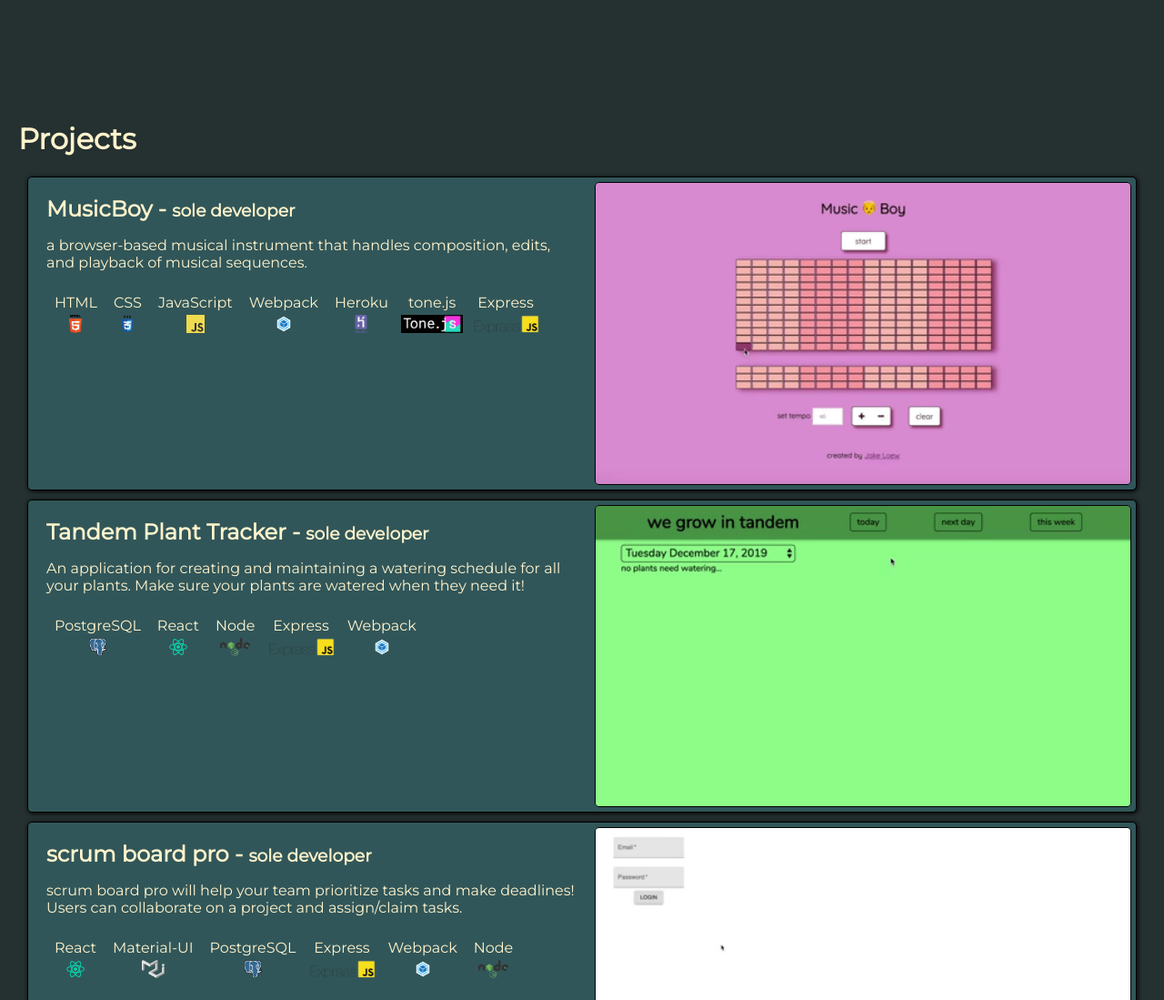
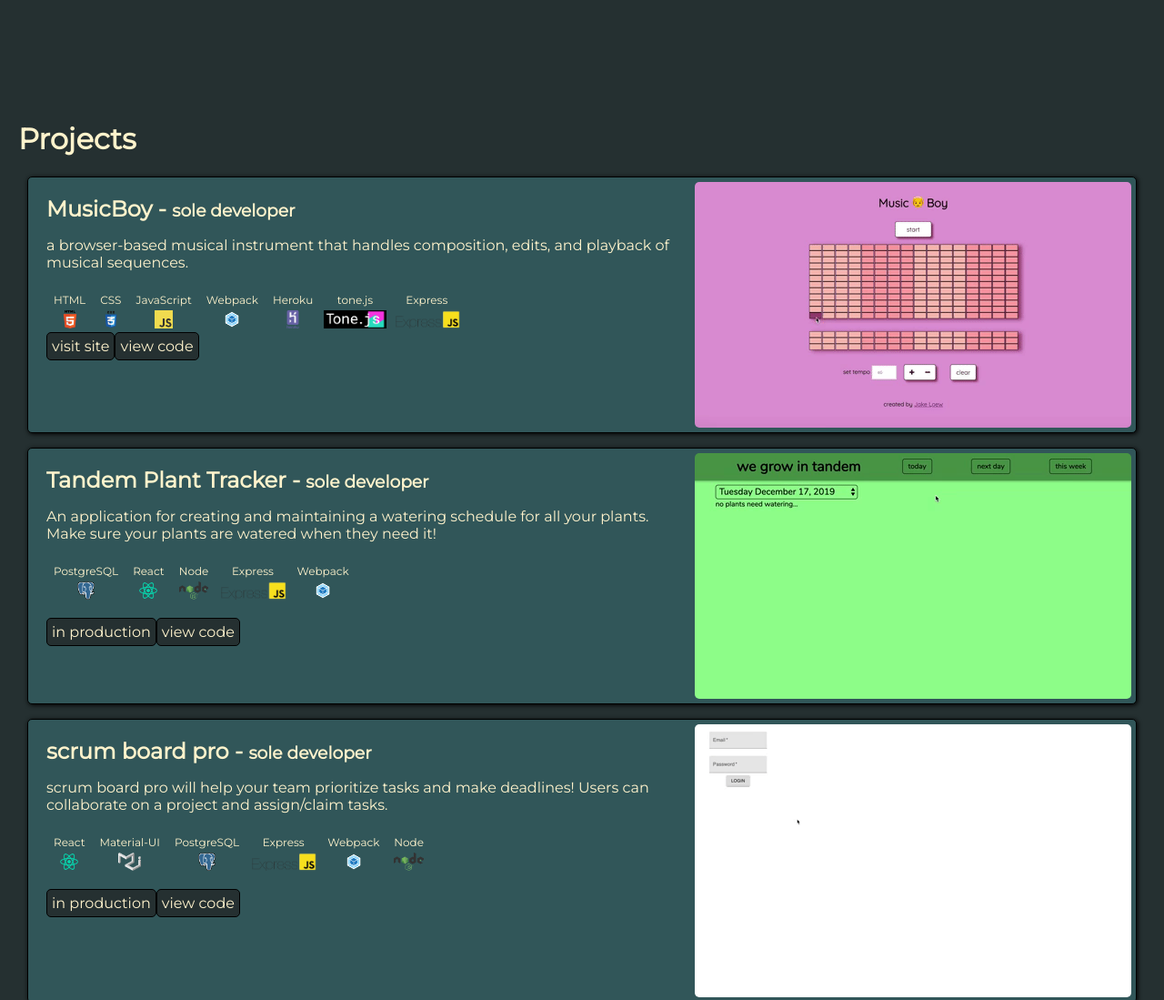
Before and after one commit to JakeLo123/jake-loew-developer-site, a website built with webpack: page public/index.html in a window 1280 px wide. Shown: the part 720-1819 px from the top of the page at 91% size. Built offline with nearby package versions, Linux system fonts and the light colour scheme.

Commit message:
align project cards

```diff
--- a/client/index.js
+++ b/client/index.js
@@ -16,13 +16,24 @@ function buildProjectSection() {
             </div>
         `;
     });
+    let deployLink;
+    if (project.deploymentLink.length) {
+      deployLink = `<a class="project-link" target="_blank" href=${project.deploymentLink}>visit site</a>`;
+    } else {
+      deployLink = `<p class="project-link">in production</p>`;
+    }
     const template = `
         <div class="project-details">
-            <h2 class="project-title">${project.title} - </h2><h3>${
-      project.role
-    }</h3>
+            <h2 class="project-title">${project.title} - </h2>
+            <h3>${project.role}</h3>
             <p>${project.description}</p>
             <div class="tech-stack">${technologyList.join('')}</div>
+            <div class="project-links-group">
+            ${deployLink}
+              <a class="project-link" target="_blank" href=${
+                project.sourceCode
+              }>view code</a>
+            </div>
         </div>
         <img src="${project.gif}" alt="${project.title}" class="project-gif">
         `;
--- a/public/style.css
+++ b/public/style.css
@@ -75,7 +75,7 @@ header {
 .project-card {
     display: flex;
     justify-content: center;
-    margin: 10px;
+    margin: 16px 10px;
     background-color: #315659;
     padding: 5px;
     border-radius: 5px;
@@ -87,17 +87,20 @@ header {
     display: inline;
 }
 
-.project-details {
-    flex: 1;
-    padding: 15px
+div.project-details {
+    flex: 3;
+    padding: 15px;
+    /* max-width: 45vw; */
 }
 
 .tech-stack {
     display: flex;
+    flex-wrap: wrap;
+    /* background-color: #253031; */
 }
 
 .tech-item {
-    margin: 5px;
+    margin: 4px;
     display: flex;
     flex-direction: column;
     align-items: center;
@@ -105,16 +108,33 @@ header {
 
 .tech-item > p {
     margin: 4px;
+    font-size: 12px;
 }
 
 .tech-img {
-    height: 20px;
+    max-height: 20px;
 }
 
-.project-gif {
+.project-links-group {
+    display: flex;
+    align-items: center;
+}
+
+.project-link {
+    text-decoration: none;
+    background-color: #253031;
+    padding: 5px;
+    border: 1px solid black;
+    border-radius: 5px;
+    height: fit-content;
+}
+
+img.project-gif {
     flex: 1;
     border-radius: 5px;
-    border: 1px solid black;
+    /* border: 1px solid black; */
+    object-fit: scale-down;
+    justify-self: flex-end;
 }
 
 @media only screen and (max-width: 600px) {
@@ -127,8 +147,8 @@ header {
         padding: 10px;
         justify-content: center;
     }
-
-    #project-card {
-        flex-direction: row;
+    .project-card {
+        flex-direction: column;
+        align-self: flex-end;
     }
 }
```
Also changed, not shown: public/bundle.js (+1 -1 lines).
